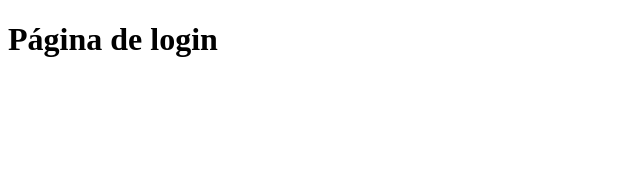
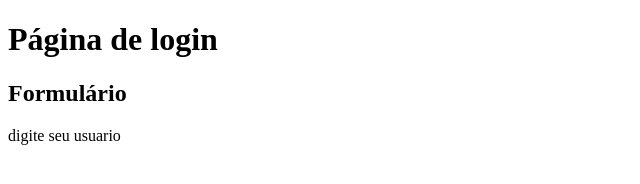
Before and after one commit to EduardoR93/AulaGitHubDevSuperior, a plain HTML site: page login.html in a window 1280 px wide. Shown: the whole page, without its empty margins (0-640 px from the left). Drawn offline with Linux system fonts and the light colour scheme.

Commit message:
Formulário

```diff
--- a/login.html
+++ b/login.html
@@ -8,6 +8,8 @@
 </head>
 <body>
     <h1>Página de login</h1>
+    <h2>Formulário</h2>
+    <p>digite seu usuario</p>
 
 </body>
 </html>
```
